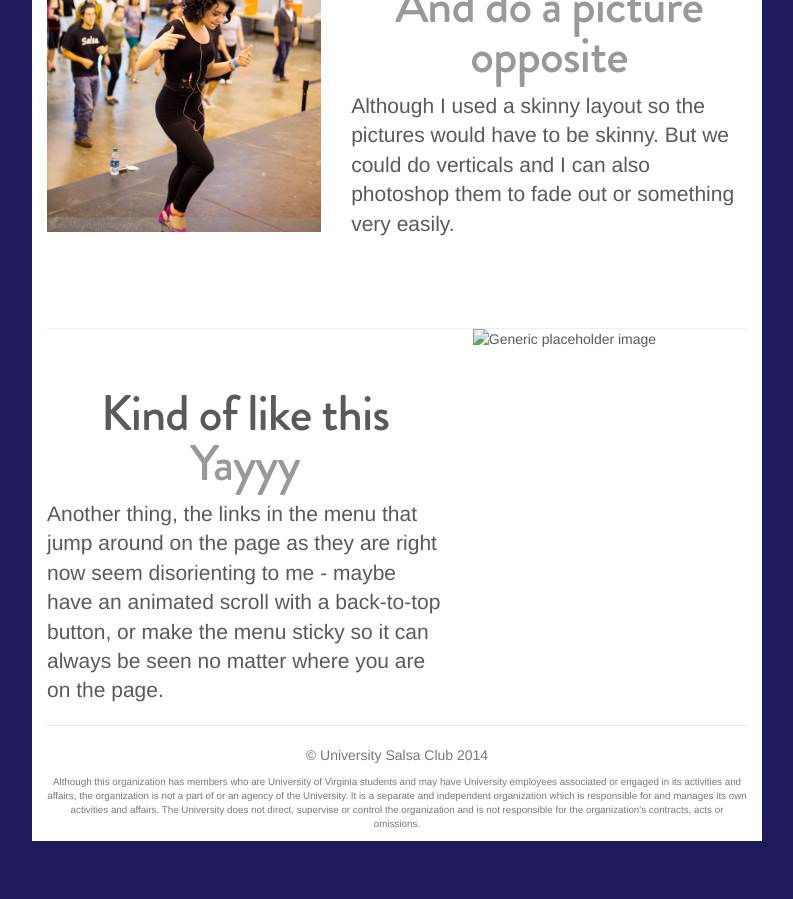
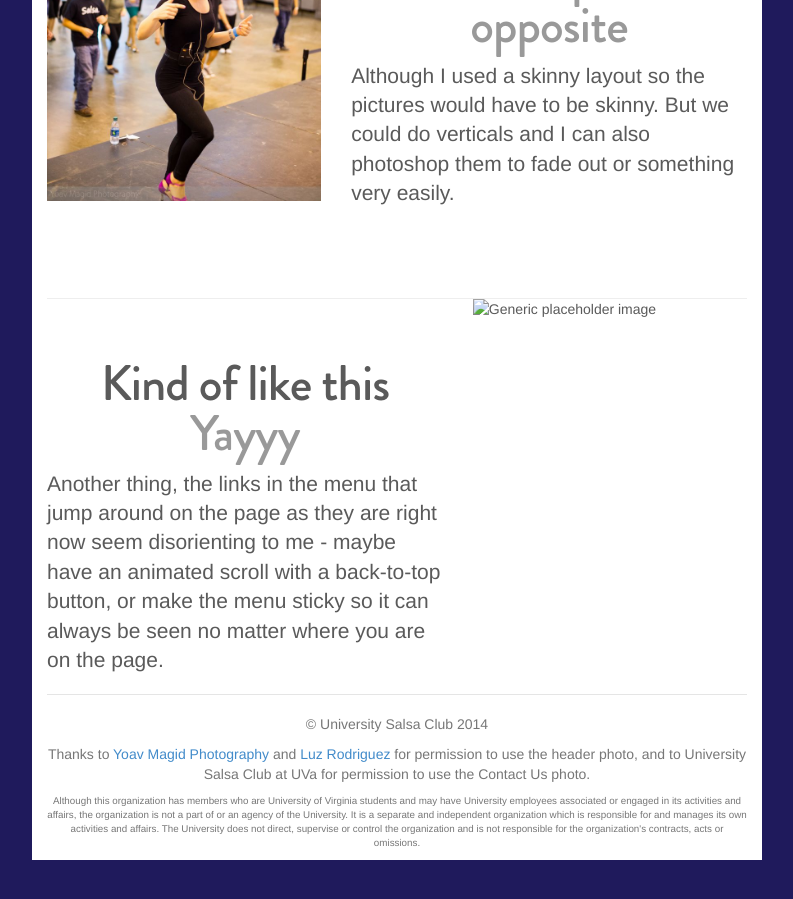
Before and after one commit to swoloszynski/universitysalsafest, a Jekyll site: the page bootstrap-3.0.3/examples/jumbotron-narrow/index.html, which Jekyll copies as it is, in a window 1280 px wide and 900 px high, scrolled down 2995 px. Shown: the whole window, without its empty margins (243-1036 px from the left). Built offline with Jekyll 4.4.1, drawn with Linux system fonts in a browser that asks for light colours; Markdown is read by kramdown in place of the engine named in the settings.

Commit message:
Added photo credits and links

```diff
--- a/bootstrap-3.0.3/examples/jumbotron-narrow/index.html
+++ b/bootstrap-3.0.3/examples/jumbotron-narrow/index.html
@@ -47,7 +47,7 @@
       </div>
 
       <div class="container row">
-        <img src="luz4crop2.jpeg" class="img-responsive img-custom">
+        <img src="luz4crop2.jpg" class="img-responsive img-custom">
       </div>
 
       <!-- START THE FEATURETTES -->
@@ -128,6 +128,7 @@
 
       <div class="footer">
         <p class="center-aligned">&copy; University Salsa Club 2014</p>
+        <p class="center-aligned">Thanks to <a href="http://www.magidphoto.com">Yoav Magid Photography</a> and <a href="http://www.salsanerd.com/training/ladies-styling-reg/">Luz Rodriguez</a> for permission to use the header photo, and to University Salsa Club at UVa for permission to use the Contact Us photo.</p>
         <p class="center-aligned small">Although this organization has members who are University of Virginia students and may have University employees associated or engaged in its activities and affairs, the organization is not a part of or an agency of the University. It is a separate and independent organization which is responsible for and manages its own activities and affairs. The University does not direct, supervise or control the organization and is not responsible for the organization's contracts, acts or omissions.</p>
       </div>
 
```
